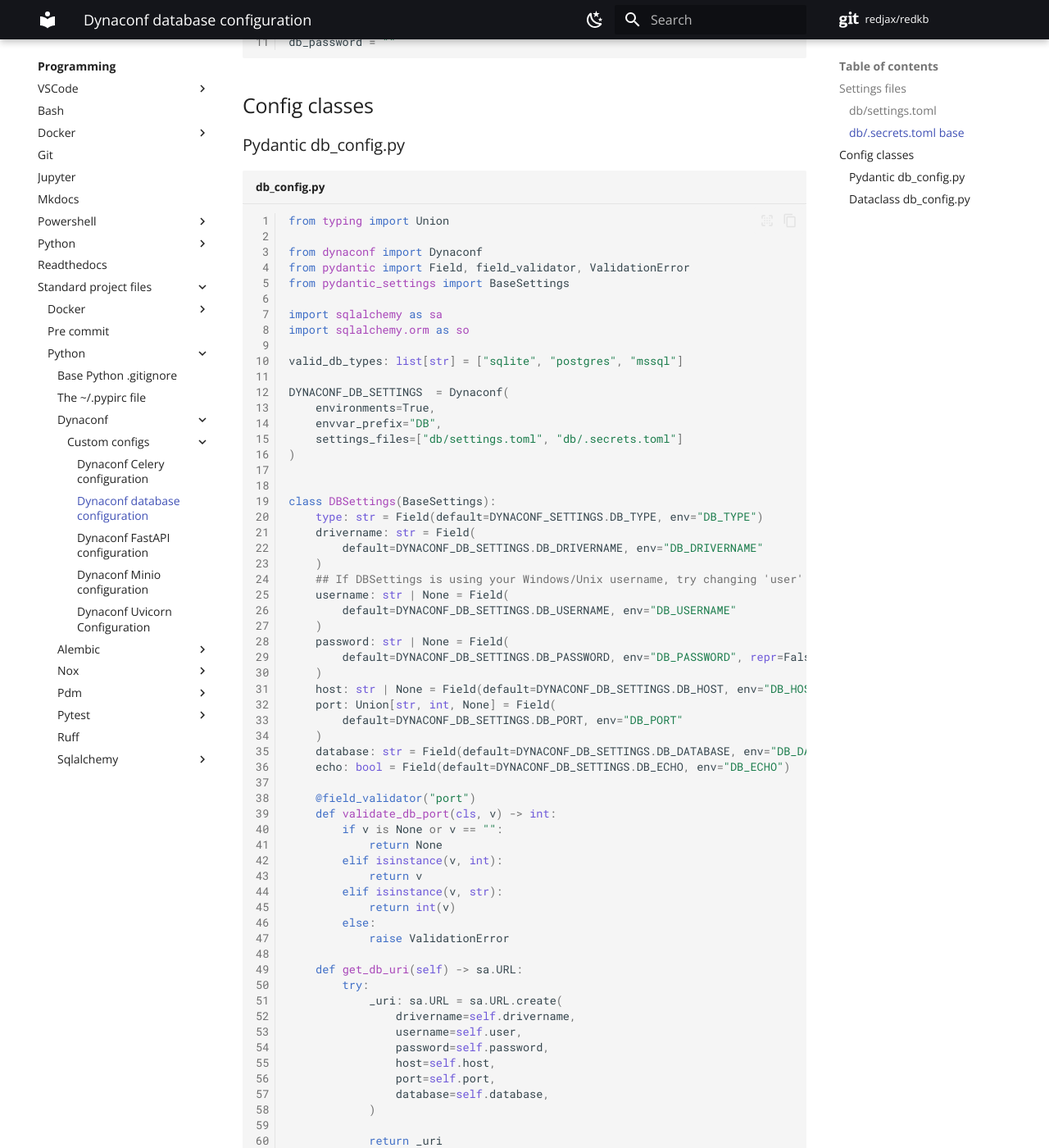
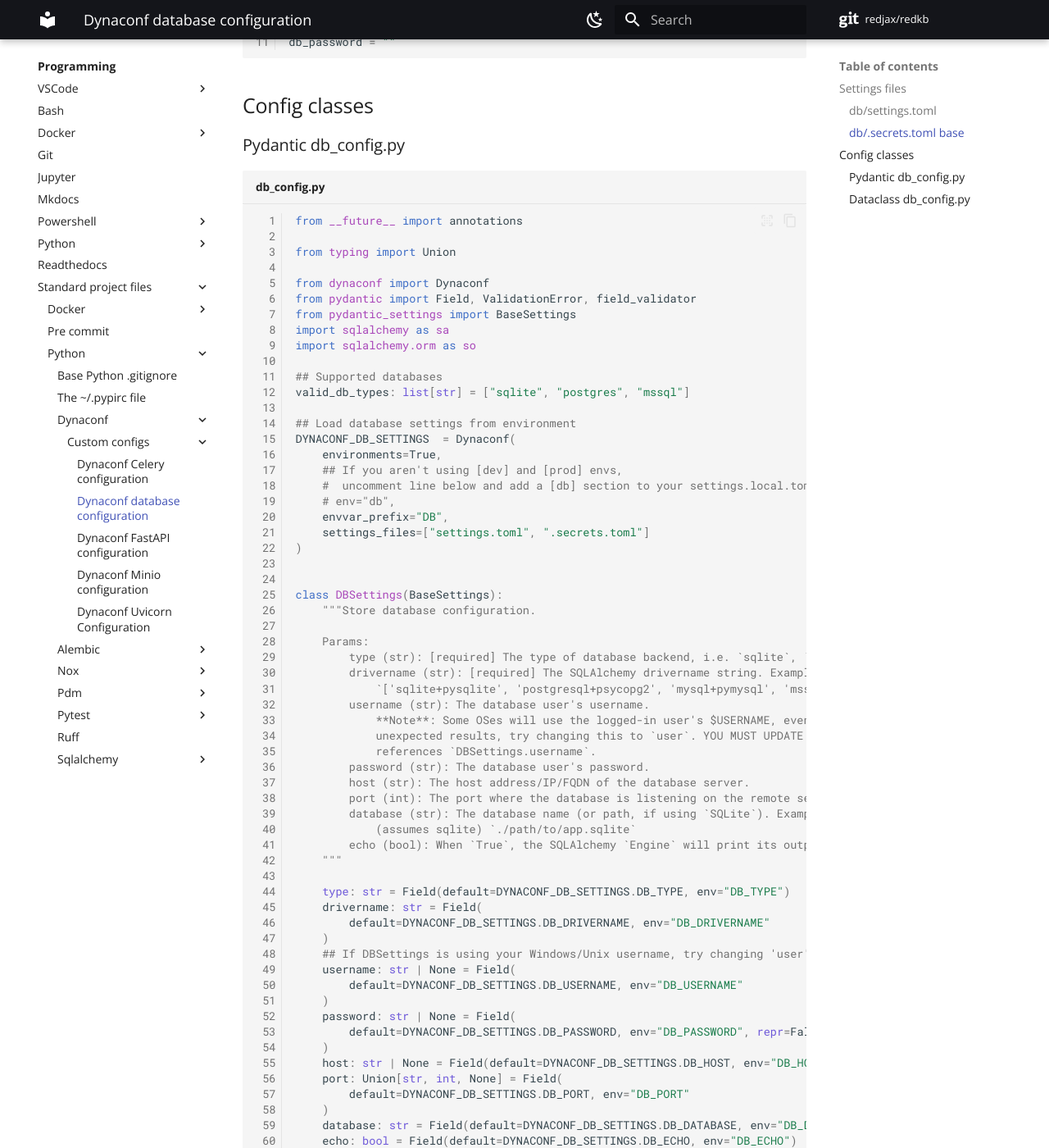
Before and after one commit to redjax/redkb, an MkDocs documentation site: the page built from docs/programming/standard-project-files/python/Dynaconf/custom-configs/dynaconf-database.md, in a window 1280 px wide and 1400 px high, scrolled down 1490 px. Shown: the whole window at 82% size. Built offline with MkDocs 1.6.1 and Material for MkDocs 9.7.7, drawn with Linux system fonts in a browser that asks for light colours; comment, search, counter and statistics services are not loaded; some of the changed text lies outside the part shown.

Commit message:
Small update on database dyanconf page

````diff
--- a/docs/programming/standard-project-files/python/Dynaconf/custom-configs/dynaconf-database.md
+++ b/docs/programming/standard-project-files/python/Dynaconf/custom-configs/dynaconf-database.md
@@ -67,26 +67,50 @@ db_password = ""
 ### Pydantic db_config.py
 
 ```python title="db_config.py" linenums="1"
+from __future__ import annotations
+
 from typing import Union
 
 from dynaconf import Dynaconf
-from pydantic import Field, field_validator, ValidationError
+from pydantic import Field, ValidationError, field_validator
 from pydantic_settings import BaseSettings
-
 import sqlalchemy as sa
 import sqlalchemy.orm as so
 
+## Supported databases
 valid_db_types: list[str] = ["sqlite", "postgres", "mssql"]
 
+## Load database settings from environment
 DYNACONF_DB_SETTINGS  = Dynaconf(
     environments=True,
+    ## If you aren't using [dev] and [prod] envs,
+    #  uncomment line below and add a [db] section to your settings.local.toml
+    # env="db",
     envvar_prefix="DB",
-    settings_files=["db/settings.toml", "db/.secrets.toml"]
+    settings_files=["settings.toml", ".secrets.toml"]
 )
 
 
 class DBSettings(BaseSettings):
-    type: str = Field(default=DYNACONF_SETTINGS.DB_TYPE, env="DB_TYPE")
+    """Store database configuration.
+
+    Params:
+        type (str): [required] The type of database backend, i.e. `sqlite`, `postgres`, `mysql`, etc.
+        drivername (str): [required] The SQLAlchemy drivername string. Examples:
+            `['sqlite+pysqlite', 'postgresql+psycopg2', 'mysql+pymysql', 'mssql+pyodbc']`
+        username (str): The database user's username.
+            **Note**: Some OSes will use the logged-in user's $USERNAME, even when this value is `None`. If you have
+            unexpected results, try changing this to `user`. YOU MUST UPDATE THIS EVERYWHERE, in any function that
+            references `DBSettings.username`.
+        password (str): The database user's password.
+        host (str): The host address/IP/FQDN of the database server.
+        port (int): The port where the database is listening on the remote server.
+        database (str): The database name (or path, if using `SQLite`). Example:
+            (assumes sqlite) `./path/to/app.sqlite`
+        echo (bool): When `True`, the SQLAlchemy `Engine` will print its output to the console.
+    """
+
+    type: str = Field(default=DYNACONF_DB_SETTINGS.DB_TYPE, env="DB_TYPE")
     drivername: str = Field(
         default=DYNACONF_DB_SETTINGS.DB_DRIVERNAME, env="DB_DRIVERNAME"
     )
@@ -116,10 +140,16 @@ class DBSettings(BaseSettings):
             raise ValidationError
 
     def get_db_uri(self) -> sa.URL:
+        """Build SQLAlchemy database URI.
+
+        Returns:
+            (sqlalchemy.URL): A formatted SQLAlchemy `URL` class instance.
+
+        """
         try:
             _uri: sa.URL = sa.URL.create(
                 drivername=self.drivername,
-                username=self.user,
+                username=self.username,
                 password=self.password,
                 host=self.host,
                 port=self.port,
@@ -135,9 +165,15 @@ class DBSettings(BaseSettings):
             raise msg
 
     def get_engine(self) -> sa.Engine:
+        """Build a SQLAlchemy `Engine` object.
+
+        Returns:
+            (sqlalchemy.Engine): An initialized `Engine` object.
+
+        """
         assert self.get_db_uri() is not None, ValueError("db_uri is not None")
         assert isinstance(self.get_db_uri(), sa.URL), TypeError(
-            f"db_uri must be of type sqlalchemy.URL. Got type: ({type(self.db_uri)})"
+            f"db_uri must be of type sqlalchemy.URL. Got type: ({type(self.get_db_uri())})"
         )
 
         try:
@@ -155,6 +191,16 @@ class DBSettings(BaseSettings):
             raise msg
 
     def get_session_pool(self) -> so.sessionmaker[so.Session]:
+        """Build a SQLAlchemy `Session` pool.
+
+        Usage:
+            Create a variable, like `session_pool = DBSettings.get_session_pool()`. Then, call the session
+            pool as a context manager like: `with sesion_pool() as session: ...`
+
+        Returns:
+            (sqlalchemy.orm.sessionmaker[sqlalchemy.orm.Session]): An initialized pool of database sessions.
+
+        """
         engine: sa.Engine = self.get_engine()
         assert engine is not None, ValueError("engine cannot be None")
         assert isinstance(engine, sa.Engine), TypeError(
@@ -164,6 +210,9 @@ class DBSettings(BaseSettings):
         session_pool: so.sessionmaker[so.Session] = so.sessionmaker(bind=engine)
 
         return session_pool
+
+
+db_settings: DBSettings = DBSettings()
 
 ```
 
````
